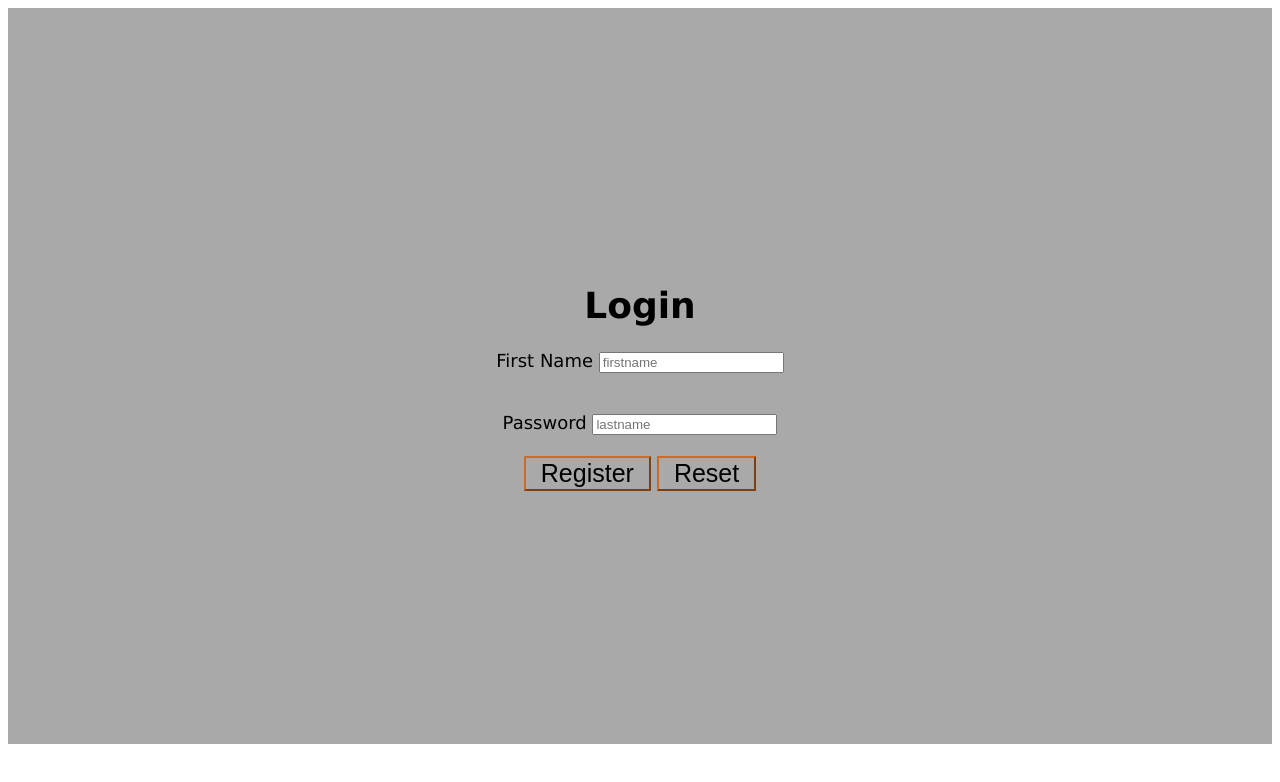
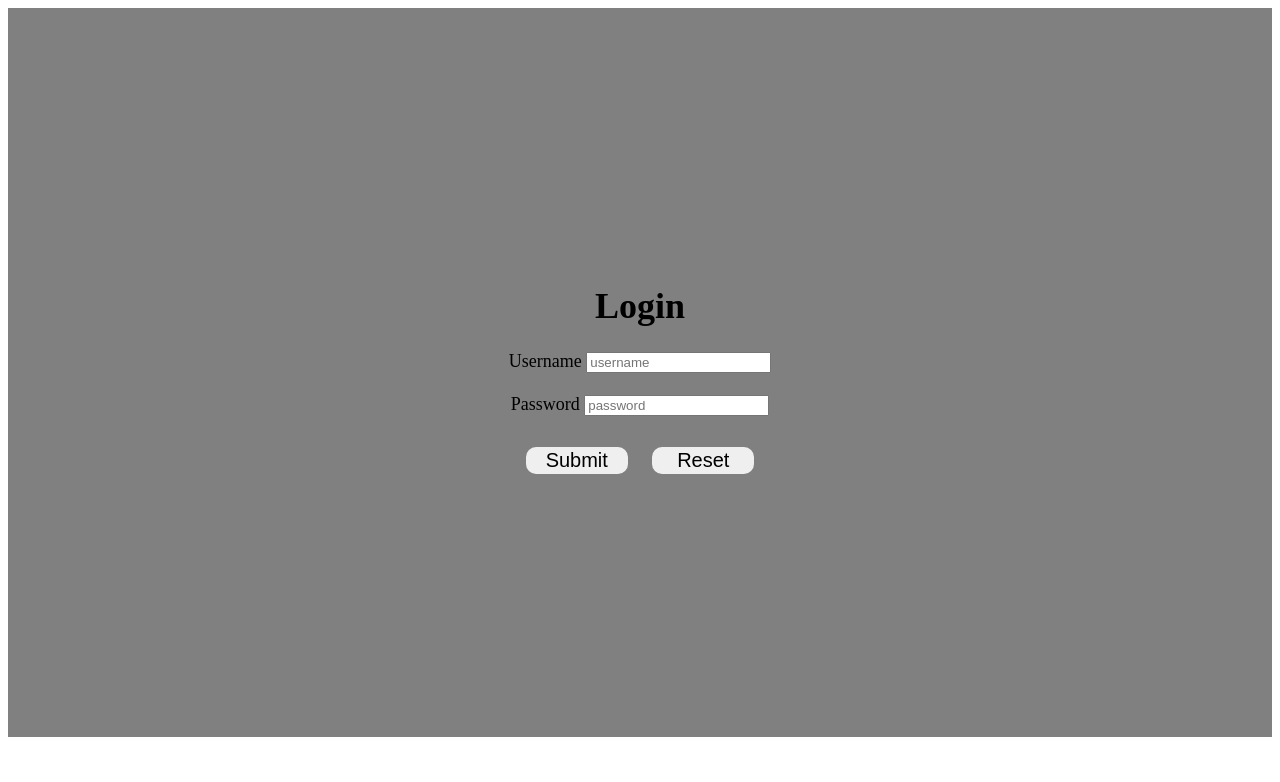
Before and after one commit to Anithas26/Testwebsite, a plain HTML site: page Log_In_form.html in a window 1280 px wide. Drawn offline with Linux system fonts and the light colour scheme.

Commit message:
Update Log_In_form.html

```diff
--- a/Log_In_form.html
+++ b/Log_In_form.html
@@ -6,18 +6,45 @@
     <meta name="viewport" content="width=device-width, initial-scale=1.0" />
     <title>Log-In</title>
     <style>
-      div.login {
-        background-color: darkgrey;
+      .login {
+        background-color: gray;
         text-align: center;
         padding: 20%;
         font-size: large;
-        font-family: Verdana, Geneva, Tahoma, sans-serif;
         font: bold;
+      }
+      .buttons {
+        color: black;
+        font-size: 20px;
+        height: 25px;
+        width: 90px;
+        box-sizing: content-box;
+        border-color: chocolate;
+        border-radius: 10px;
+        border: none;
+        cursor: pointer;
+        margin: 10px;
+      }
+      .buttons:hover {
+        opacity: 0.5;
+      }
+      .button:active {
+        background-color: blue;
       }
     </style>
     <script>
       function butt() {
-        window.alert("Submitted Successfully");
+        let user_name = document.getElementById("uname_txt").value;
+        let password = document.getElementById("pswd").value;
+        if (user_name.length <= 0) {
+          alert("Please enter valid username and password");
+        } else if (password.length <= 0) {
+          alert("Please enter valid username and password");
+        } else {
+          uname_txt.value = "";
+          pswd.value = "";
+          window.alert("Submitted Successfully");
+        }
       }
     </script>
   </head>
@@ -26,54 +53,31 @@
       <label id="demo" style="color: brown"></label>
       <form>
         <h1>Login</h1>
-        <label for="fname">First Name </label>
+        <label for="username">Username </label>
         <input
           required
           type="text"
-          name="fname"
-          id="fname"
-          placeholder="firstname"
+          name="username_txt"
+          id="uname_txt"
+          placeholder="username"
         /><br /><br />
-        <p id="error"></p>
-        <label for="pswd"> Password </label>
+        <label for="password">Password </label>
         <input
+          required
           type="password"
-          name="lname"
-          id="lname"
-          placeholder="lastname"
+          name="password"
+          id="pswd"
+          placeholder="password"
         /><br /><br />
         <input
+          class="buttons"
           type="button"
           name="submit"
-          value="Register"
-          style="
-            font-size: 20px;
-            color: black;
-            font-size: 25px;
-            background-color: darkgray;
-            padding-left: 2%;
-            padding-right: 2%;
-            box-sizing: content-box;
-            border-color: chocolate;
-          "
+          value="Submit"
           onclick="butt()"
         />
 
-        <input
-          type="reset"
-          name="reset"
-          value="Reset"
-          style="
-            font-size: 20px;
-            color: black;
-            font-size: 25px;
-            background-color: darkgray;
-            padding-left: 2%;
-            padding-right: 2%;
-            box-sizing: content-box;
-            border-color: chocolate;
-          "
-        />
+        <input class="buttons" type="reset" name="reset" value="Reset" />
       </form>
     </div>
   </body>
```
